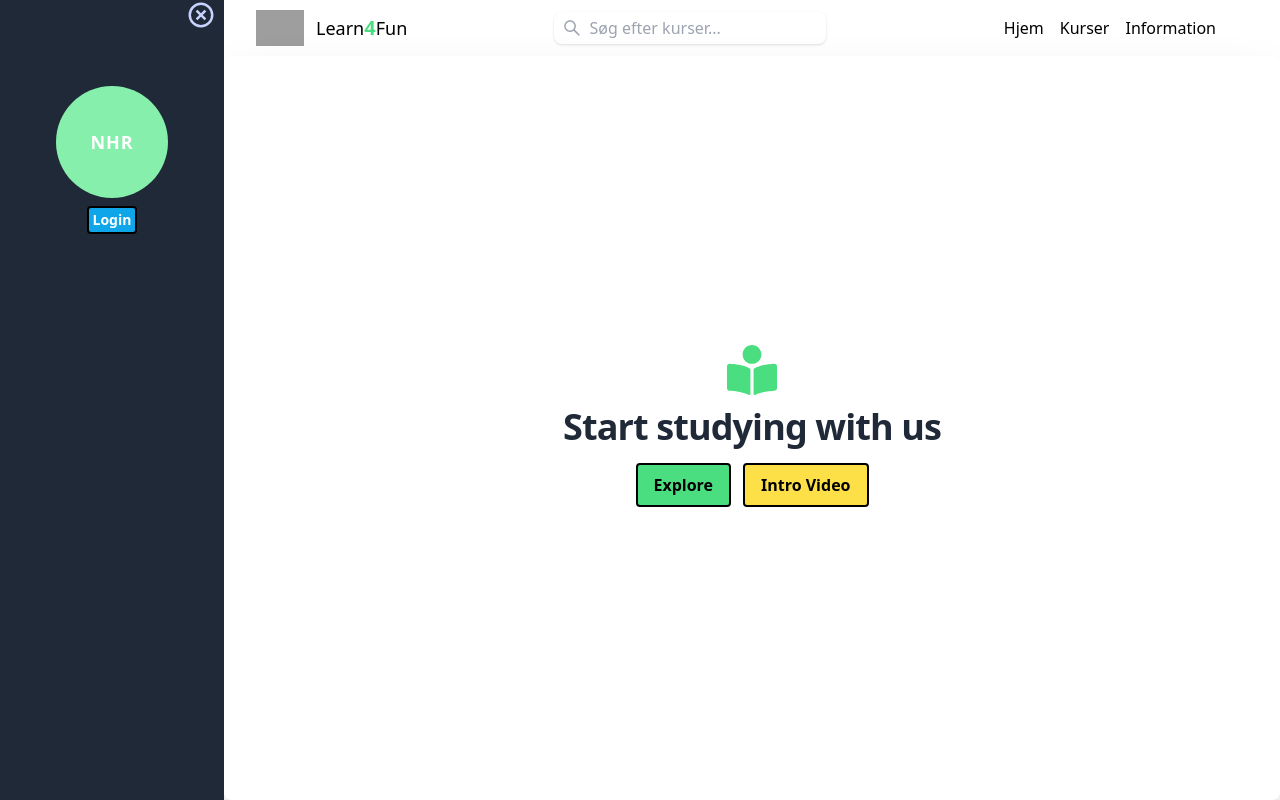
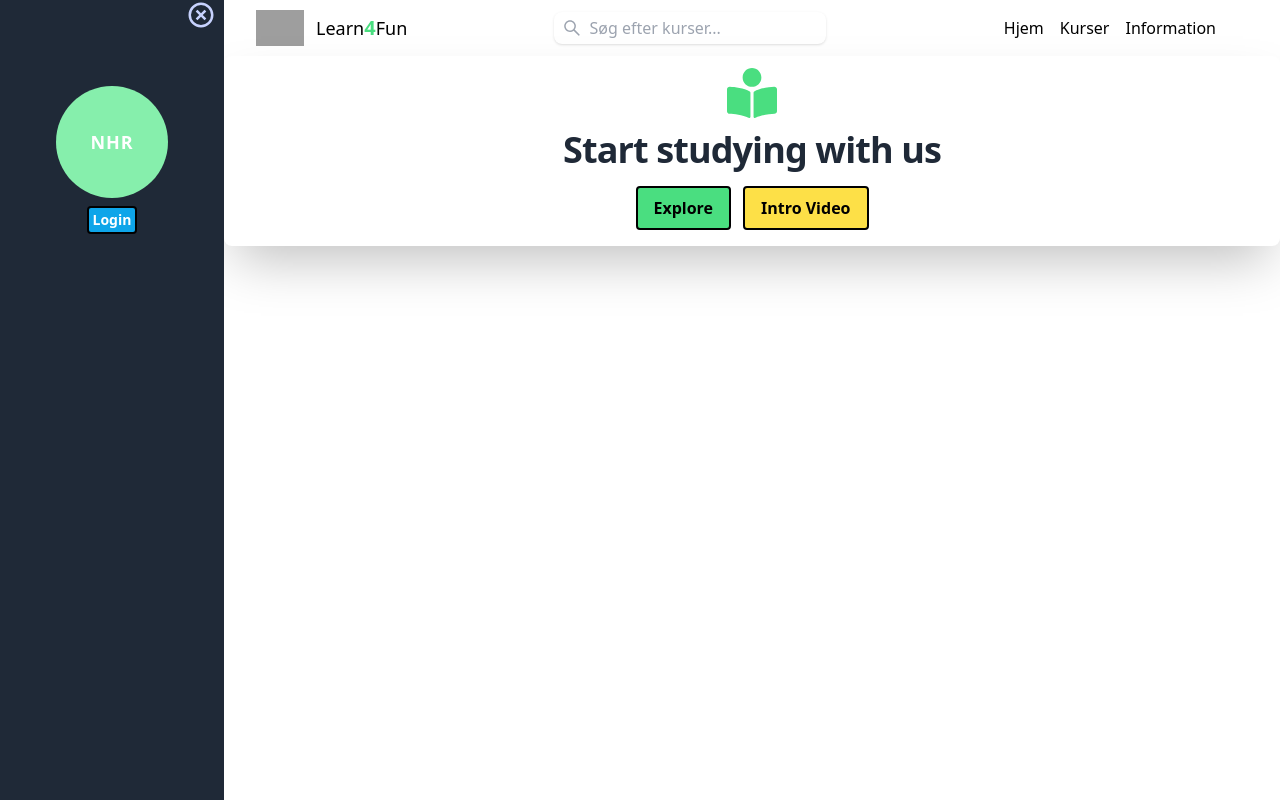
Before and after one commit to nikl1425/WebLearn, a Next.js app: page / in a window 1280 px wide. Built offline with nearby package versions, Linux system fonts and the light colour scheme; grey boxes are pictures that could not be loaded.

Commit message:
smooth sidebar

```diff
--- a/src/common/components/layout.tsx
+++ b/src/common/components/layout.tsx
@@ -14,10 +14,11 @@
 
     return (
         <>
-            <div className="fixed bottom-0 top-0">
+            <div className="">
+                <div className={`transition-width duration-700 ease-in-out fixed bottom-0 top-0 left-0  ${sidebarOpen ? 'w-56' : 'w-20'}`}>
                     <SideBar />
                 </div>
-            <main className="ml-56 h-full">
+                <main className={`h-full transition-spacing duration-700 ease-in-out ${sidebarOpen ? 'ml-56' : 'ml-20'}`}>
                     <div className=" flex flex-col h-full">
                         <header className="flex-1">
                             <NavBar />
@@ -32,6 +33,8 @@
                         </footer>
                     </div>
                 </main>
+            </div>
+
 
 
 
--- a/src/common/components/sidebar.tsx
+++ b/src/common/components/sidebar.tsx
@@ -38,7 +38,7 @@
     }
 
     return (
-        <div className={`h-full w-56 bg-gray-800 ${sidebarHandler.sidebarOpen ? 'w-56' : 'w-20'}`}>
+        <div className={`h-full bg-gray-800`}>
             <CloseOpenHandler handler={sidebarHandler.setSidebarOpen} state={open} />
             <UserContainer />
         </div>
--- a/src/store/layoutSlice.ts
+++ b/src/store/layoutSlice.ts
@@ -7,5 +7,5 @@
 
 export const createLayoutSlice: StateCreator<LayoutSlice> = (set) => ({
     sidebarOpen: true,
-    setSidebarOpen: () => set((state) => ({sidebarOpen: state.sidebarOpen = !state.sidebarOpen}))
+    setSidebarOpen: () => set((state) => ({sidebarOpen: !state.sidebarOpen}))
 })
--- a/src/styles/globals.css
+++ b/src/styles/globals.css
@@ -60,3 +60,7 @@
   .text-shadow-custom {
     text-shadow: #0000 3px 0 10px;;
   }
+
+  .sidebar-collapse {
+    transition: left .3s ease-in-out;
+  }
--- a/tailwind.config.js
+++ b/tailwind.config.js
@@ -7,6 +7,10 @@
     extend: {
       fontFamily: {
         'press-start': ['Press Start 2P', 'cursive']
+      },
+      transitionProperty: {
+        'width': 'width',
+        'spacing': 'margin, padding',
       }
     },
     container: {
```
Lines whose indentation alone changed are shown as unchanged.
